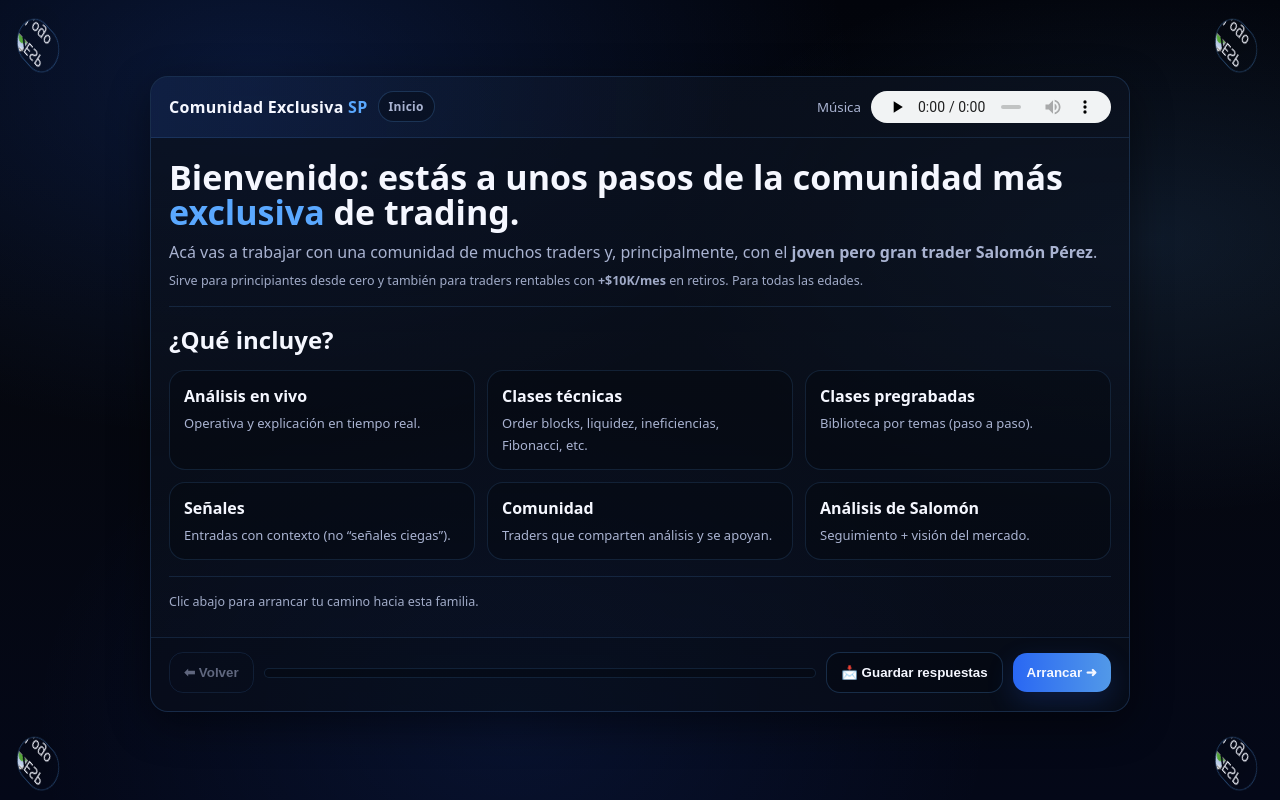
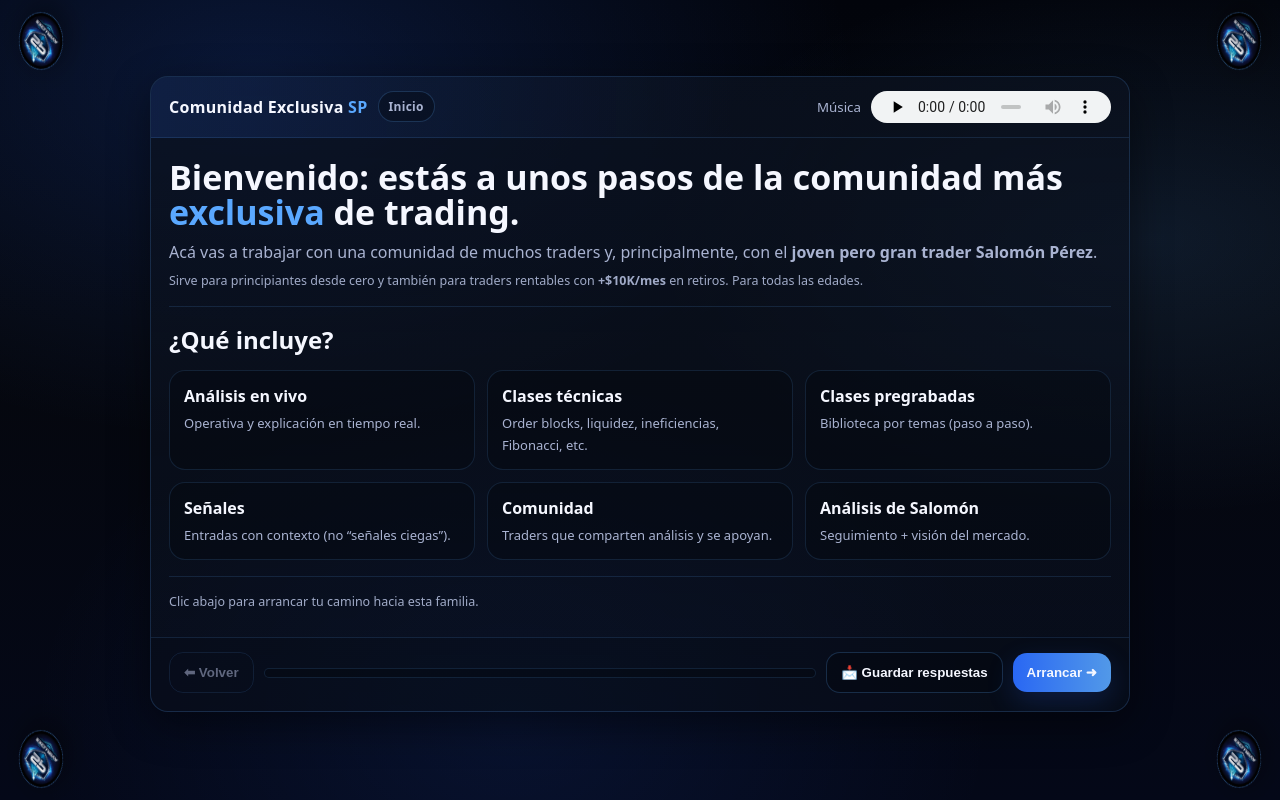
Before and after one commit to salotrader/vip-trading-landing, a plain HTML site: page index.html in a window 1280 px wide. Drawn offline with Linux system fonts and the light colour scheme.

Commit message:
Update index.html

```diff
--- a/index.html
+++ b/index.html
@@ -243,10 +243,10 @@
 
 <body>
   <!-- 4 corners: upload your logo file to the repo as esp-logo.png -->
-  <div class="token tl"><img src="esp-logo.png" alt="ESP Logo"></div>
-  <div class="token tr"><img src="esp-logo.png" alt="ESP Logo"></div>
-  <div class="token bl"><img src="esp-logo.png" alt="ESP Logo"></div>
-  <div class="token br"><img src="esp-logo.png" alt="ESP Logo"></div>
+  <div class="token tl"><img src="icono de rol.jpeg" alt="ESP Logo"></div>
+  <div class="token tr"><img src="icono de rol.jpeg" alt="ESP Logo"></div>
+  <div class="token bl"><img src="icono de rol.jpeg" alt="ESP Logo"></div>
+  <div class="token br"><img src="icono de rol.jpeg" alt="ESP Logo"></div>
 
   <div class="wrap">
     <div class="card" role="main">
```
